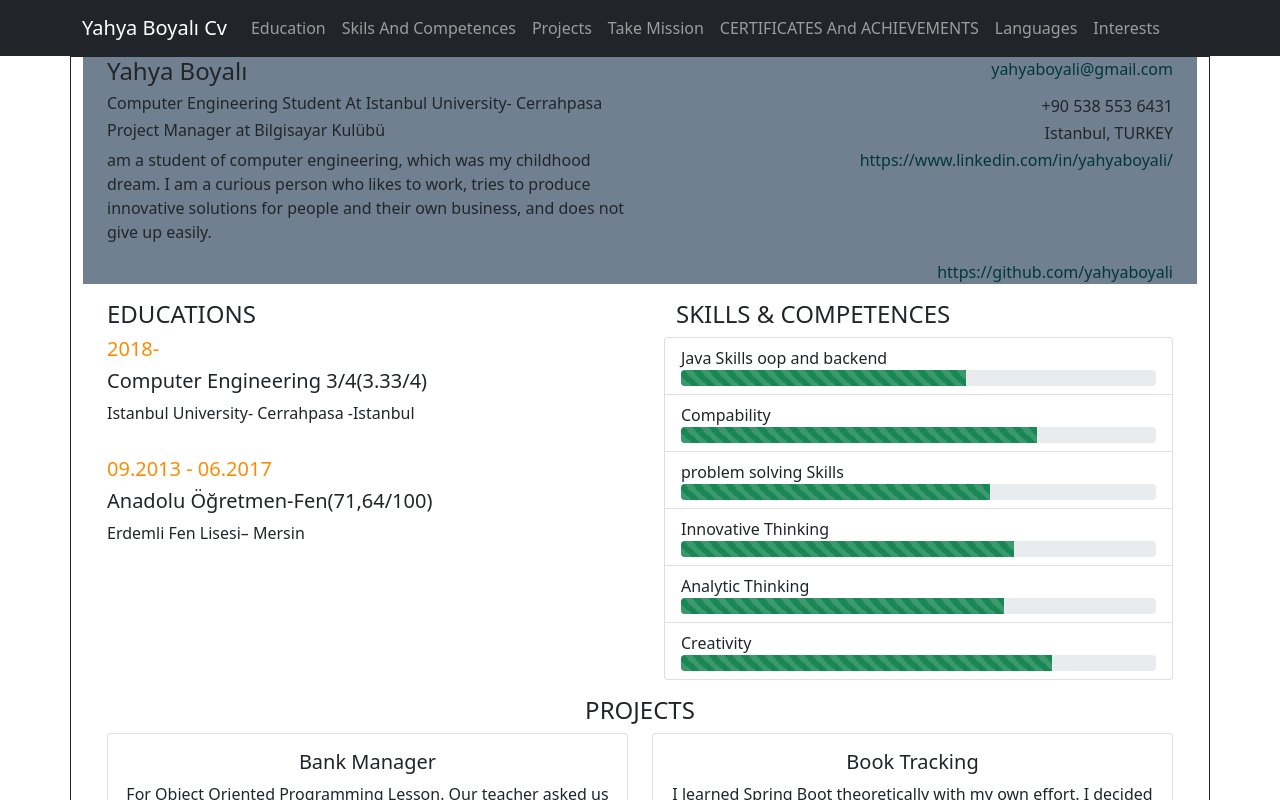
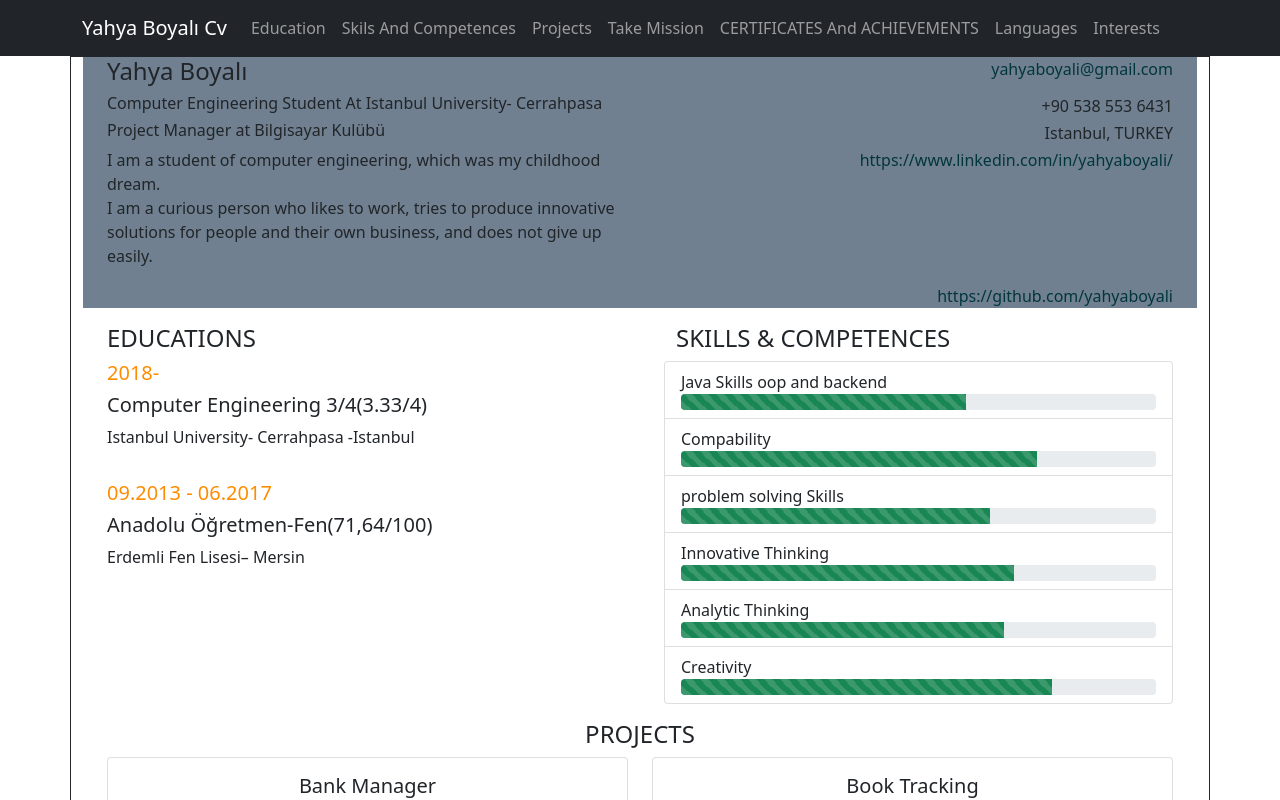
Before and after one commit to yahyaboyali/cv, a React (Create React App) app: page /cv in a window 1280 px wide. Shown: the top 800 px of the page. Built offline with nearby package versions, Linux system fonts and the light colour scheme.

Commit message:
little changes

```diff
--- a/src/layouts/Main.jsx
+++ b/src/layouts/Main.jsx
@@ -19,8 +19,8 @@ export default function Main() {
                 <Col style={{ textAlign: 'right' }}>Istanbul, TURKEY</Col>
             </Row>
             <Row style={{ textAlign: 'left' }}>
-                <Col md={'6'}><p>am a student of computer engineering, which was my childhood
-                    dream. I am a curious person who likes to work, tries to produce
+                <Col md={'6'}><p>I am a student of computer engineering, which was my childhood
+                    dream.<br/> I am a curious person who likes to work, tries to produce
                     innovative solutions for people and their own business, and does
                     not give up easily.</p></Col>
                 <Col style={{ textAlign: 'right' }} >
```
